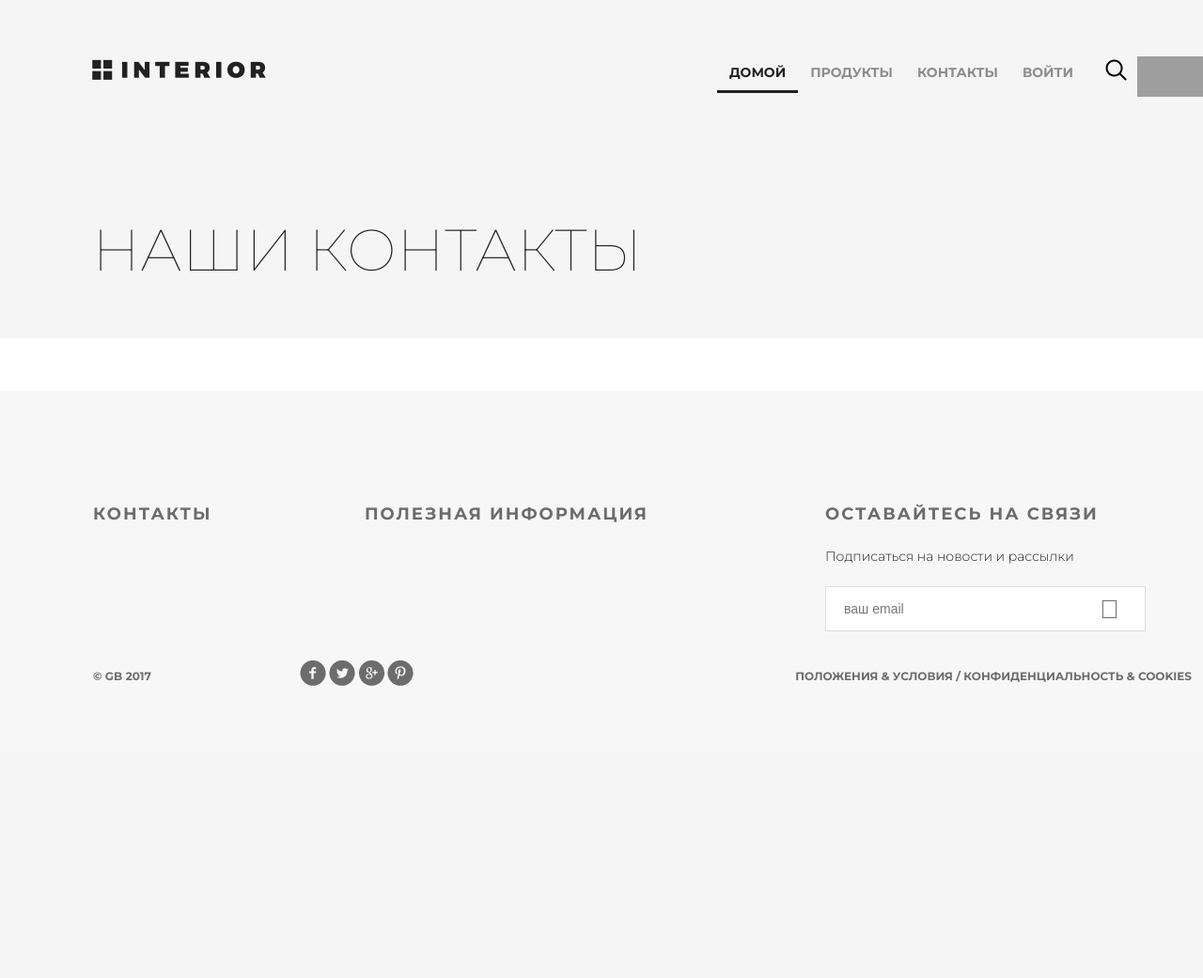
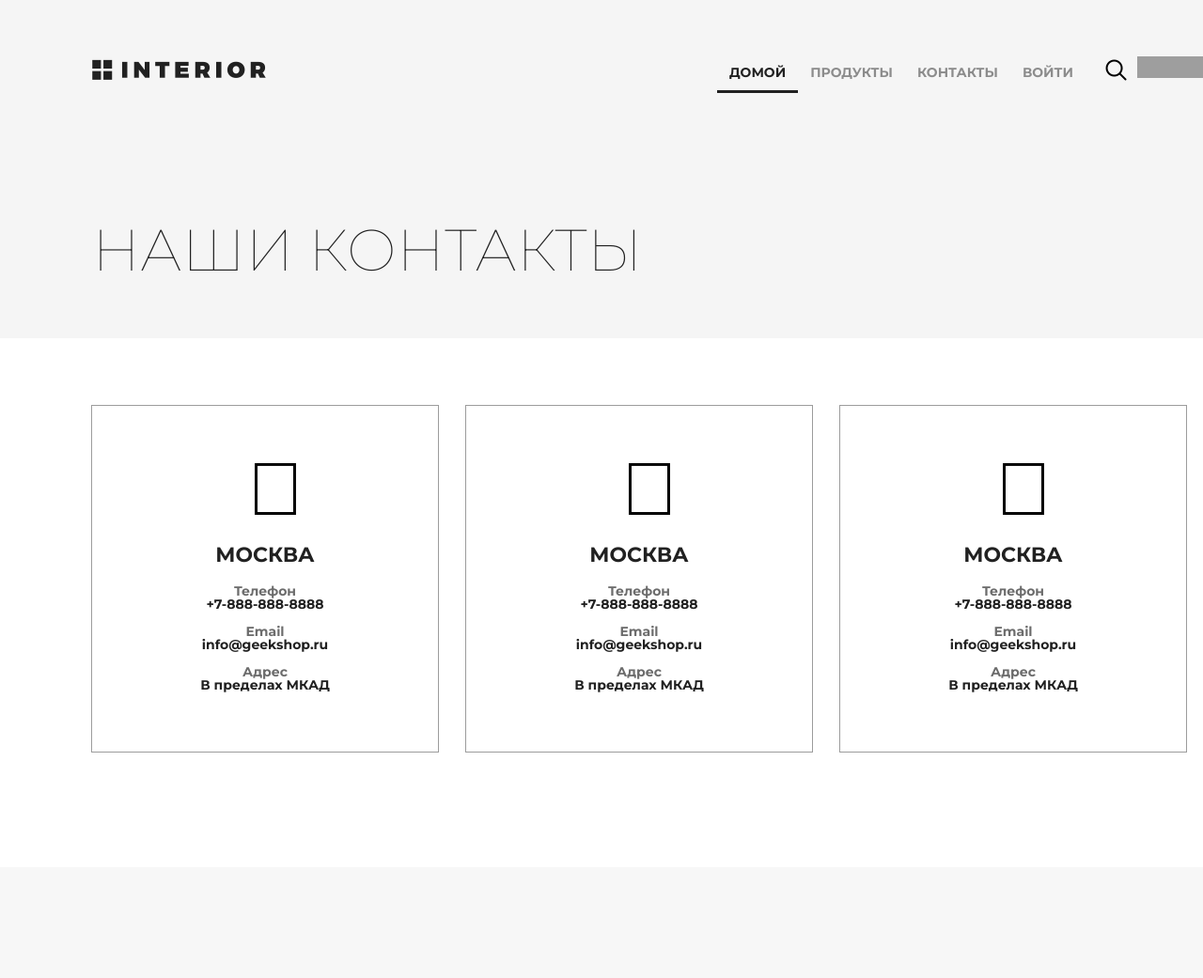
Before and after one commit to rxfix/DjangoFramework-, a Django app: page /contacts/ in a window 1280 px wide; the page is wider, and only the part inside the window is pictured. Shown: the top 1041 px of that part at 94% size. Before the commit the page ends 730 px from the top of that part, so only its background shows below. Run offline with Django 4.2, Linux system fonts and the light colour scheme; some libraries are stand-ins or nearby versions; grey boxes are pictures that could not be loaded.

Commit message:
lesson_6

```diff
--- a/geekshop/basketapp/urls.py
+++ b/geekshop/basketapp/urls.py
@@ -1,10 +1,10 @@
 from django.urls import path
 import basketapp.views as basketapp
 
-app_name = 'mainapp'
+app_name = 'basketapp'
 urlpatterns = [
     path('', basketapp.basket, name='index'),
     path('add/<int:pk>/', basketapp.basket_add, name='add'),
     path('remove/<int:pk>)/', basketapp.basket_remove, name='remove'),
-
+    # path('edit/<int:pk>/<int:quantity>/', basketapp.basket_edit, name='edit')
 ]
--- a/geekshop/geekshop/templates/geekshop/contacts.html
+++ b/geekshop/geekshop/templates/geekshop/contacts.html
@@ -1,6 +1,5 @@
 {% extends 'geekshop/base.html' %}
 {% load static %}
-
 {% block content %}
 		<div class="hero">
 			<div class="header clearfix">
@@ -10,4 +9,54 @@
 			<h1>наши контакты</h1>
 		</div>
 
+		<div class="location">
+			<div class="location-1">
+				<i class="fa fa-map-marker fa-5x"></i>
+				<h4>Москва</h4>
+				<div class="contacts">
+					<h5>Телефон</h5>
+					<p>+7-888-888-8888</p>
+				</div>
+				<div class="contacts">
+					<h5>Email</h5>
+					<p>info@geekshop.ru</p>
+				</div>
+				<div class="contacts">
+					<h5>Адрес</h5>
+					<p>В пределах МКАД</p>
+				</div>
+			</div>
+			<div class="location-1">
+				<i class="fa fa-map-marker fa-5x"></i>
+				<h4>Москва</h4>
+				<div class="contacts">
+					<h5>Телефон</h5>
+					<p>+7-888-888-8888</p>
+				</div>
+				<div class="contacts">
+					<h5>Email</h5>
+					<p>info@geekshop.ru</p>
+				</div>
+				<div class="contacts">
+					<h5>Адрес</h5>
+					<p>В пределах МКАД</p>
+				</div>
+			</div>
+			<div class="location-1">
+				<i class="fa fa-map-marker fa-5x"></i>
+				<h4>Москва</h4>
+				<div class="contacts">
+					<h5>Телефон</h5>
+					<p>+7-888-888-8888</p>
+				</div>
+				<div class="contacts">
+					<h5>Email</h5>
+					<p>info@geekshop.ru</p>
+				</div>
+				<div class="contacts">
+					<h5>Адрес</h5>
+					<p>В пределах МКАД</p>
+				</div>
+			</div>
+		</div>
 {% endblock %}
--- a/geekshop/geekshop/templates/geekshop/includes/main_menu.html
+++ b/geekshop/geekshop/templates/geekshop/includes/main_menu.html
@@ -1,7 +1,7 @@
 <a href="{% url 'index' %}" class="logo"></a>
 <ul class="menu">
     <li><a href="{% url 'index' %}" class="active">домой</a></li>
-    <li><a href="{% url 'products:index' %}" >продукты</a></li>
+    <li><a href="{% url 'products:index' %}">продукты</a></li>
     <li><a href="{% url 'contacts' %}">контакты</a></li>
     {% if user.is_authenticated %}
         <li>
@@ -16,16 +16,16 @@
         {% else %}
             <a href="{% url 'auth:login' %}">войти</a>
         {% endif %}
+
+        {% if basket %}
             <li>
                 <a href="{% url 'basket:index' %}" class="basket">
             <span>
-                {% if basket %}
                 {{ basket.0.total_cost|floatformat:0 }} руб
-                ({{ basket.0.total_quantity}} шт)
-                {% endif %}
+                ({{ basket.0.total_quantity }} шт)
             </span>
                 </a>
-
             </li>
+        {% endif %}
 </ul>
 <a href="#" class="search"></a>
```
Also changed, not shown: geekshop/basketapp/tamplates/basketapp/basket.html (+9 -0 lines), geekshop/basketapp/views.py (+10 -3 lines), geekshop/db.sqlite3. Lines whose indentation alone changed are shown as unchanged.
